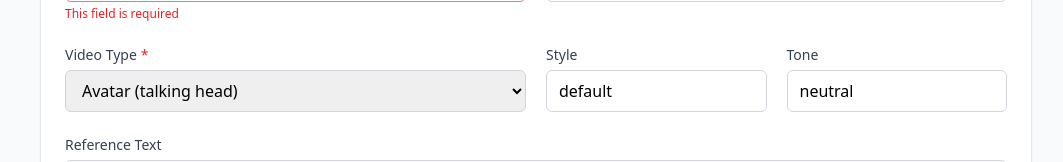
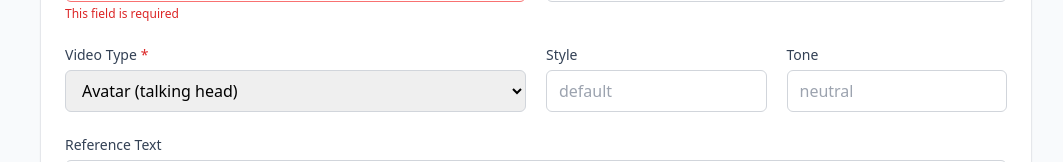
Before and after one commit to JSebree/ai-wizard, a React (Vite) app: page / in a window 1280 px wide. Shown: the part 414-576 px from the top of the page, without its empty margins (104-1167 px from the left). Built offline with nearby package versions, Linux system fonts and the light colour scheme.

Commit message:
fix: default field text persistence

```diff
--- a/src/App.jsx
+++ b/src/App.jsx
@@ -443,11 +443,21 @@ function StepConcept({ value, onChange, errors = {}, required = [] }) {
         <div className="grid grid-cols-2 gap-5">
           <div>
             <label className="text-sm font-medium text-slate-700">Style{mark("style")}</label>
-            <input className={cls("style")} value={v.style || "default"} onChange={(e)=>set("style", e.target.value)} placeholder="e.g., default" />
+            <input
+              className={cls("style")}
+              value={v.style ?? ""}
+              onChange={(e)=>set("style", e.target.value)}
+              placeholder="default"
+            />
           </div>
           <div>
             <label className="text-sm font-medium text-slate-700">Tone{mark("tone")}</label>
-            <input className={cls("tone")} value={v.tone || "neutral"} onChange={(e)=>set("tone", e.target.value)} placeholder="e.g., neutral" />
+            <input
+              className={cls("tone")}
+              value={v.tone ?? ""}
+              onChange={(e)=>set("tone", e.target.value)}
+              placeholder="neutral"
+            />
           </div>
         </div>
       </div>
@@ -824,7 +834,12 @@ function StepSetting({ value, onChange, errors = {}, required = [] }) {
           </div>
           <div>
             <label className="text-sm font-medium text-slate-700">Environment (freeform){mark("environment")}</label>
-            <input className={cls("environment")} value={v.environment || "env_auto"} onChange={(e)=>set("environment", e.target.value)} />
+            <input
+              className={cls("environment")}
+              value={v.environment ?? ""}
+              onChange={(e)=>set("environment", e.target.value)}
+              placeholder="env_auto"
+            />
             {err("environment") && <p className="text-xs text-red-600 mt-1">{err("environment")}</p>}
           </div>
           <div>
@@ -1131,7 +1146,12 @@ function StepMusic({ value, onChange, errors = {}, required = [] }) {
       <div className="grid grid-cols-1 md:grid-cols-2 gap-5">
         <div>
           <label className="text-sm font-medium text-slate-700">Mood{mark("mood")}</label>
-          <input className={cls("mood")} value={v.mood || "light underscore"} onChange={(e)=>set("mood", e.target.value)} />
+          <input
+            className={cls("mood")}
+            value={v.mood ?? ""}
+            onChange={(e)=>set("mood", e.target.value)}
+            placeholder="light underscore"
+          />
           {err("mood") && <p className="text-xs text-red-600 mt-1">{err("mood")}</p>}
         </div>
         <div>
```
